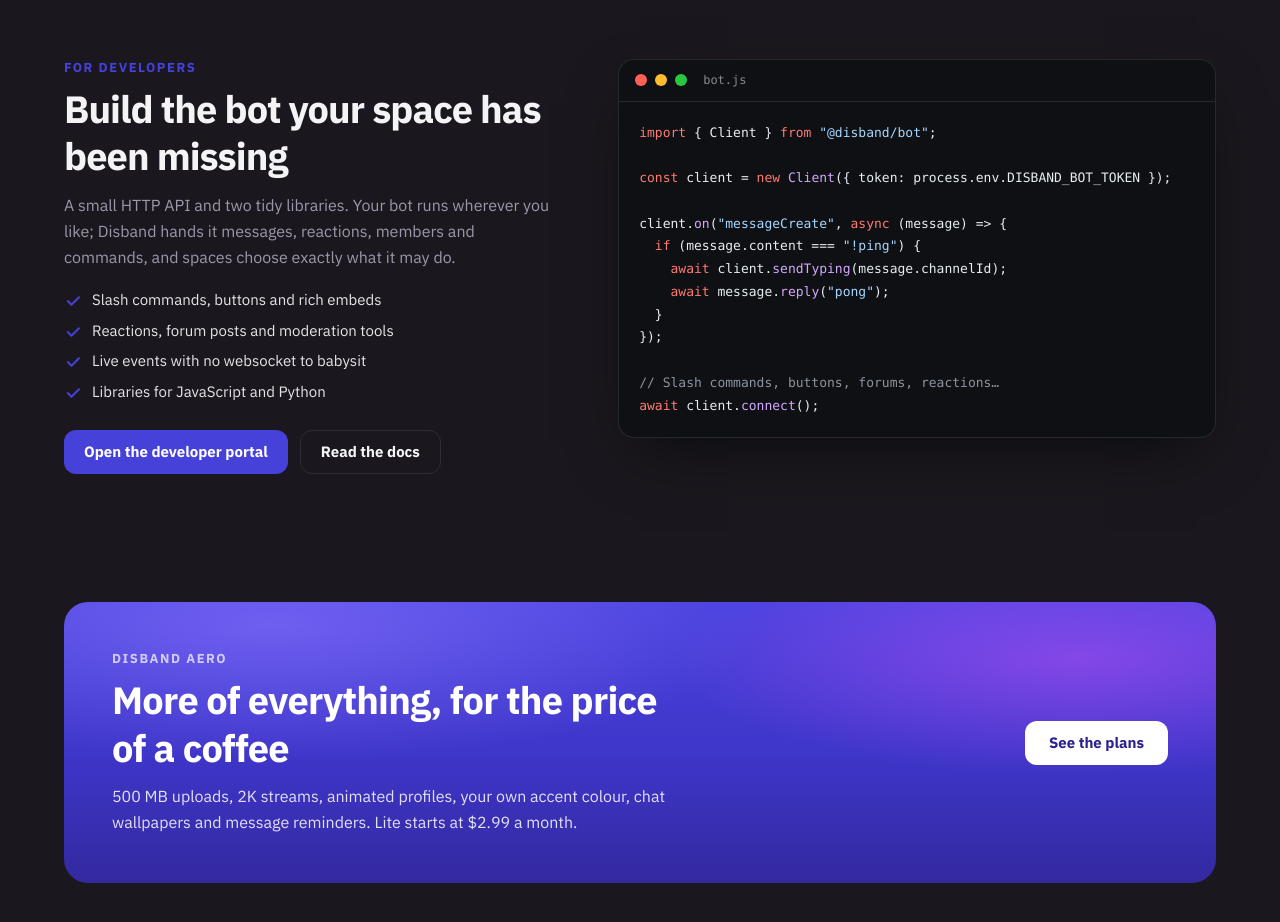
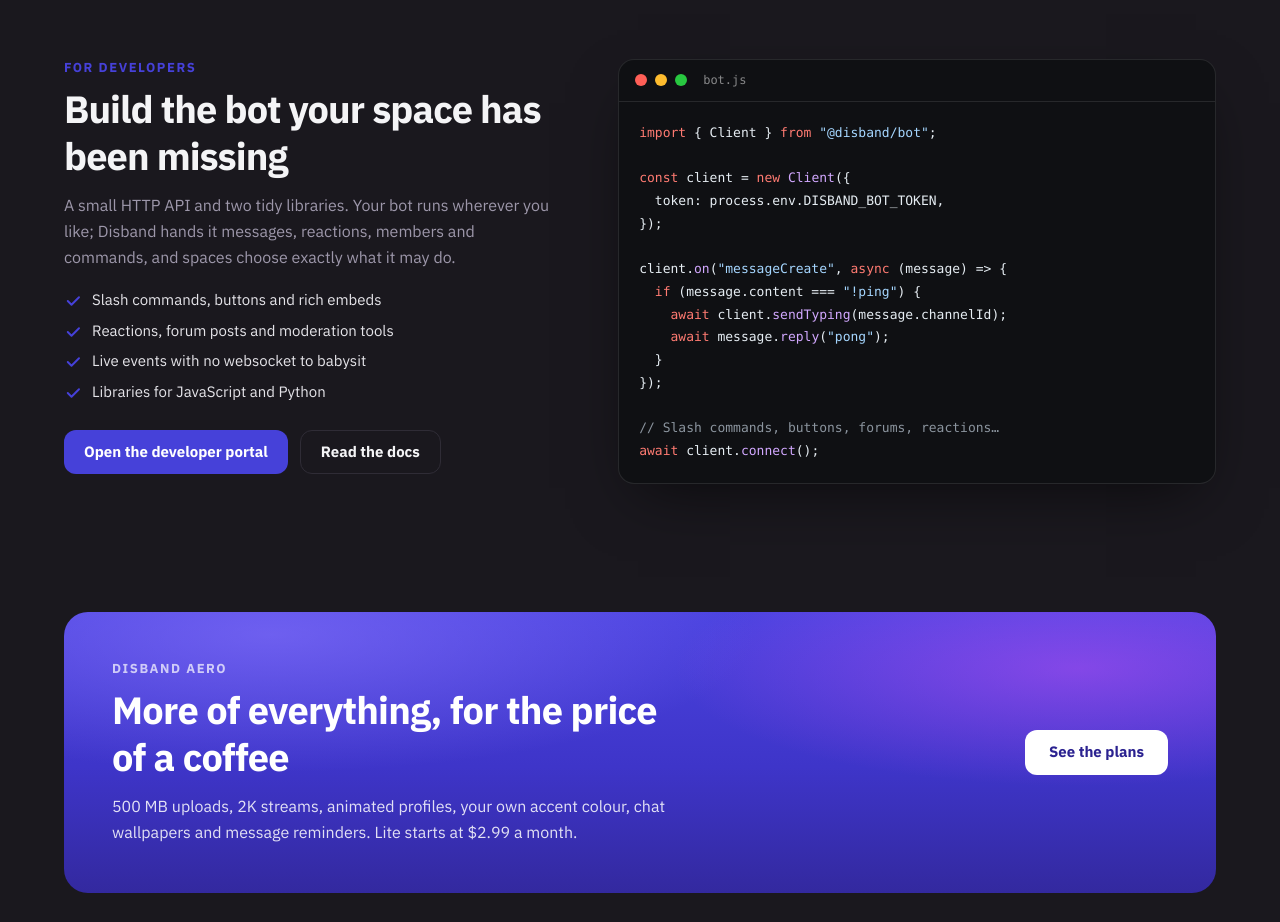
Before and after one commit to polardev-ui/disband-latest, a Next.js app: page /home in a window 1280 px wide. Shown: the part 1900-2822 px from the top of the page. Built offline with nearby package versions, Linux system fonts and the light colour scheme; no server answers.

Commit message:
fix(home): wrap the developer code card's Client line so it isn't cut off

```diff
--- a/src/components/marketing/MarketingHomeRedesign.tsx
+++ b/src/components/marketing/MarketingHomeRedesign.tsx
@@ -319,7 +319,9 @@ function CodeCard() {
       <pre className="overflow-x-auto p-5 font-mono text-[13px] leading-[1.75] text-[#e6edf3]">
         <code>
           <span className={k}>import</span> {"{ Client }"} <span className={k}>from</span> <span className={s}>&quot;@disband/bot&quot;</span>;{"\n\n"}
-          <span className={k}>const</span> client = <span className={k}>new</span> <span className={f}>Client</span>({"{ token: process.env."}DISBAND_BOT_TOKEN{" });"}{"\n\n"}
+          <span className={k}>const</span> client = <span className={k}>new</span> <span className={f}>Client</span>({"{"}{"\n"}
+          {"  token: process.env.DISBAND_BOT_TOKEN,"}{"\n"}
+          {"});"}{"\n\n"}
           client.<span className={f}>on</span>(<span className={s}>&quot;messageCreate&quot;</span>, <span className={k}>async</span> (message) =&gt; {"{"}{"\n"}
           {"  "}<span className={k}>if</span> (message.content === <span className={s}>&quot;!ping&quot;</span>) {"{"}{"\n"}
           {"    "}<span className={k}>await</span> client.<span className={f}>sendTyping</span>(message.channelId);{"\n"}
```
